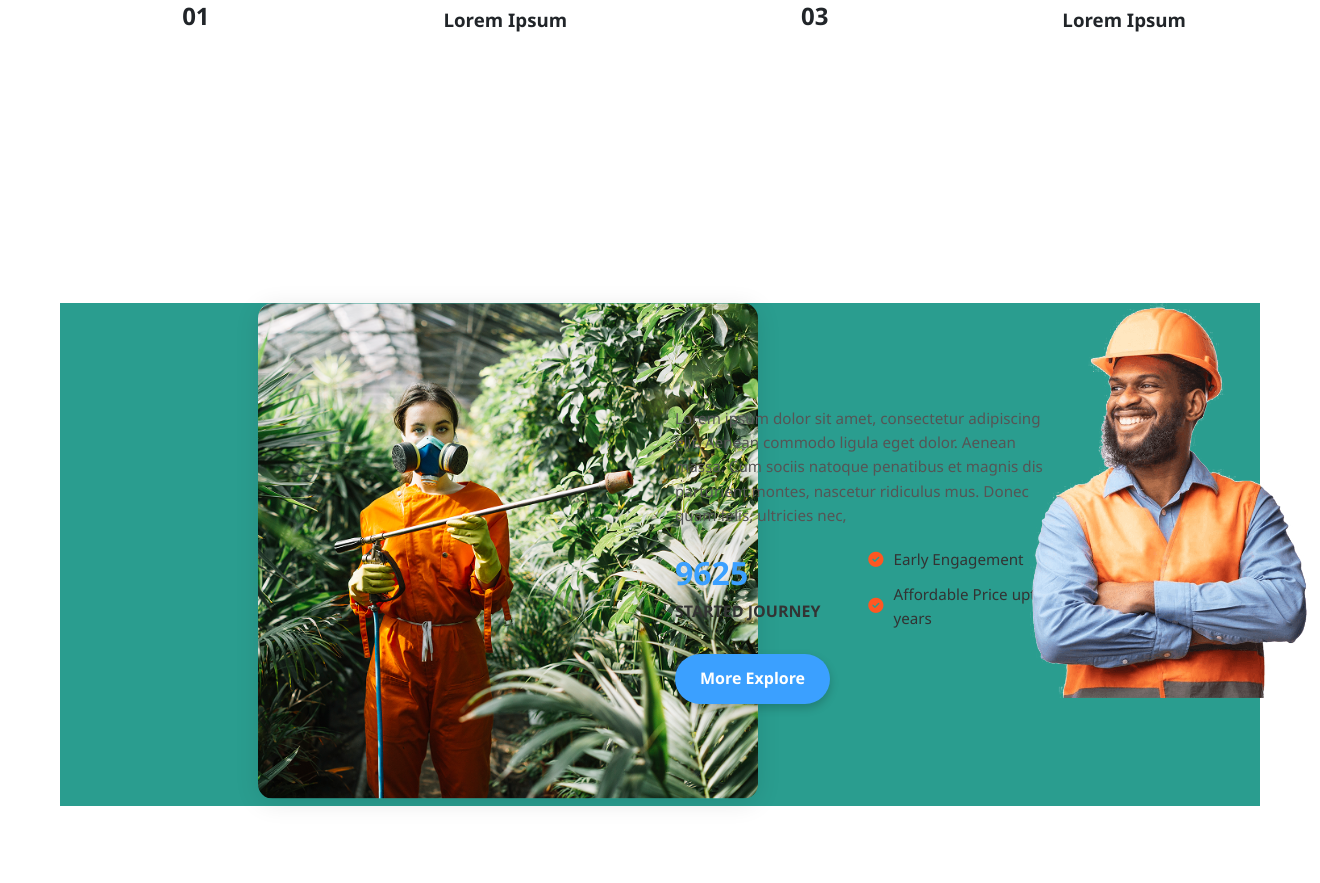
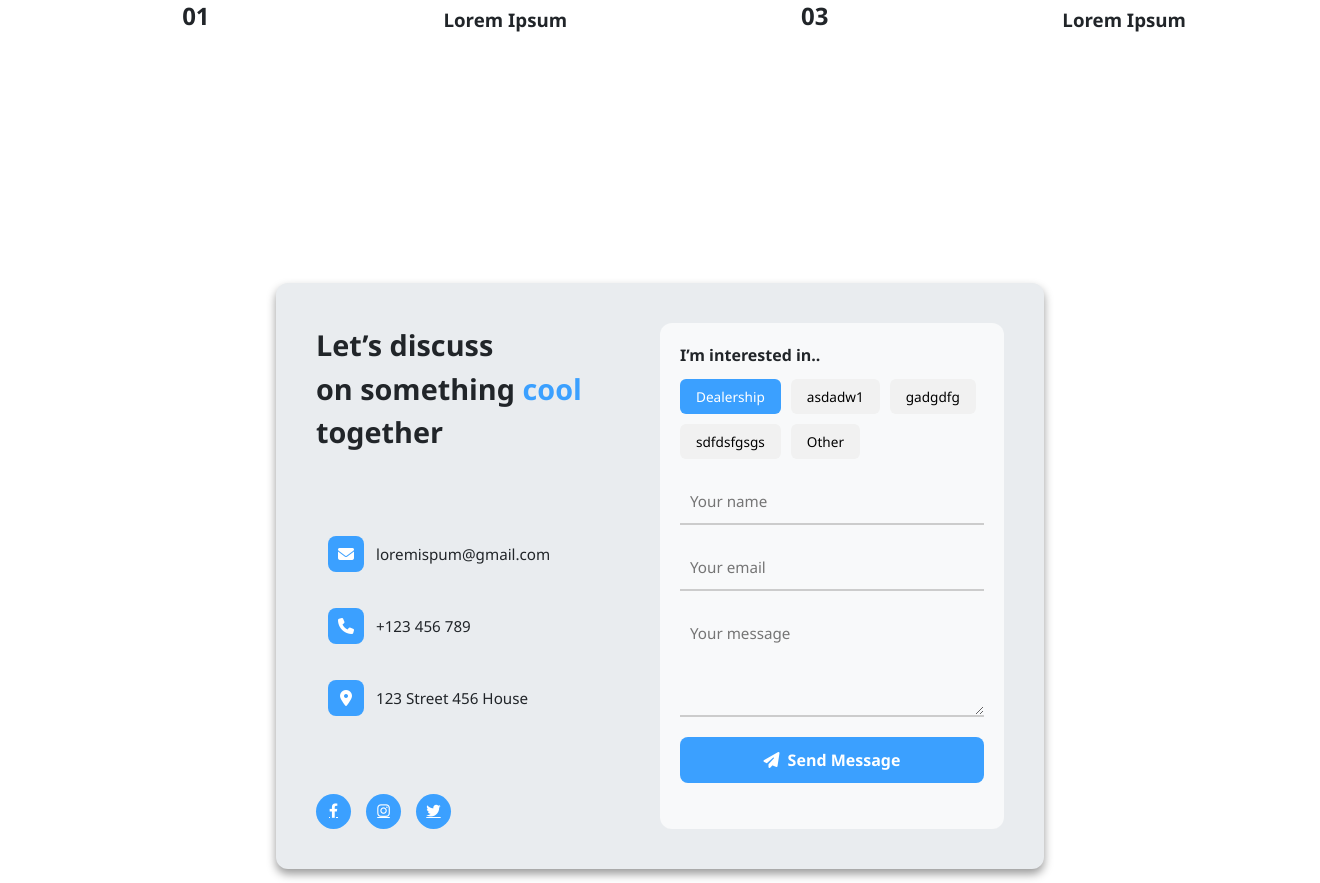
Before and after one commit to electrodragon/BeMotion, a PHP site: page / in a window 1320 px wide. Shown: the part 2915-3798 px from the top of the page. Run offline with PHP 8.4, Linux system fonts and the light colour scheme; style sheets or scripts are compiled from the project's sources.

Commit message:
get_dealership

```diff
--- /dev/null
+++ b/includes/get_dealership.php
@@ -0,0 +1,38 @@
+<section class="get-dealership-form">
+    <div class="get-dealership-container">
+        <div class="form-left">
+            <h2>Let’s discuss<br>on something <span class="highlight">cool</span><br>together</h2>
+            <ul class="contact-info">
+                <li><i class="fas fa-envelope"></i> loremispum@gmail.com</li>
+                <li><i class="fas fa-phone"></i> +123 456 789</li>
+                <li><i class="fas fa-map-marker-alt"></i> 123 Street 456 House</li>
+            </ul>
+            <div class="social-icons">
+                <a href="#"><i class="fab fa-facebook-f"></i></a>
+                <a href="#"><i class="fab fa-instagram"></i></a>
+                <a href="#"><i class="fab fa-twitter"></i></a>
+            </div>
+        </div>
+
+        <div class="form-right">
+            <form>
+                <p class="form-label">I’m interested in..</p>
+                <div class="interest-tags">
+                    <button type="button" class="active">Dealership</button>
+                    <button type="button">asdadw1</button>
+                    <button type="button">gadgdfg</button>
+                    <button type="button">sdfdsfgsgs</button>
+                    <button type="button">Other</button>
+                </div>
+
+                <input type="text" placeholder="Your name" required />
+                <input type="email" placeholder="Your email" required />
+                <textarea placeholder="Your message" rows="4" required></textarea>
+
+                <button type="submit" class="submit-btn">
+                    <i class="fas fa-paper-plane"></i> Send Message
+                </button>
+            </form>
+        </div>
+    </div>
+</section>
--- a/index.php
+++ b/index.php
@@ -15,6 +15,7 @@
     <?php include('includes/features.php'); ?>
     <?php include('includes/explore.php'); ?>
     <?php include('includes/dealership.php'); ?>
+    <?php include('includes/get_dealership.php'); ?>
     <?php include('includes/team.php'); ?>
     <?php include('includes/benefits.php'); ?>
     <?php include('includes/contact.php'); ?>
--- /dev/null
+++ b/scss/_get_dealership.scss
@@ -0,0 +1,187 @@
+.get-dealership-form {
+  background: white;
+  padding: 60px 20px;
+  width: 100%;
+  display: flex;
+  justify-content: center;
+
+  .get-dealership-container {
+    width: 60%;
+    background: var(--light-gray);
+    border-radius: 12px;
+    box-shadow: 0 5px 10px rgba(0, 0, 0, 0.4);
+    padding: 40px;
+    display: flex;
+    justify-content: space-between;
+    gap: 40px;
+    flex-wrap: wrap;
+
+    @media (max-width: 992px) {
+      flex-direction: column;
+      padding: 30px 20px;
+    }
+
+    .form-left {
+      flex: 1;
+      display: flex;
+      flex-direction: column;
+      justify-content: space-between;
+      gap: 50px;
+
+      h2 {
+        font-size: 1.8rem;
+        margin-bottom: 25px;
+        line-height: 1.5;
+
+        .highlight {
+          color: #3ba0ff;
+        }
+      }
+
+      .contact-info {
+        list-style: none;
+        padding: 0;
+        margin-bottom: 20px;
+        display: flex;
+        flex-direction: column;
+        gap: 20px;
+
+        li {
+          display: flex;
+          align-items: center;
+          font-size: 0.95rem;
+          padding: 8px 12px;
+          border-radius: 10px;
+          transition: background 0.3s ease;
+
+          &:hover {
+            background-color: #3ba0ff;
+            color: #fff;
+
+            i {
+              background-color: #fff;
+              color: #3ba0ff;
+            }
+          }
+
+          i {
+            background-color: #3ba0ff;
+            color: #fff;
+            padding: 10px;
+            border-radius: 8px;
+            margin-right: 12px;
+            font-size: 1rem;
+            width: 36px;
+            height: 36px;
+            display: flex;
+            justify-content: center;
+            align-items: center;
+            transition: background 0.3s ease, color 0.3s ease;
+          }
+        }
+      }
+
+
+      .social-icons {
+        display: flex;
+        gap: 15px;
+
+        a {
+          color: white;
+          background: #3ba0ff;
+          width: 35px;
+          height: 35px;
+          border-radius: 50%;
+          display: flex;
+          justify-content: center;
+          align-items: center;
+          font-size: 0.9rem;
+          transition: all 0.3s;
+
+          &:hover {
+            background: #0e7cd5;
+          }
+        }
+      }
+
+    }
+
+    .form-right {
+      flex: 1;
+      background: var(--light);
+      padding: 20px;
+      border-radius: 12px;
+
+      form {
+        display: flex;
+        flex-direction: column;
+
+        .form-label {
+          font-weight: bold;
+          margin-bottom: 10px;
+        }
+
+        .interest-tags {
+          display: flex;
+          flex-wrap: wrap;
+          gap: 10px;
+          margin-bottom: 20px;
+
+          button {
+            background: #f1f1f1;
+            border: none;
+            padding: 8px 16px;
+            border-radius: 6px;
+            font-size: 0.85rem;
+            cursor: pointer;
+            transition: 0.3s ease;
+
+            &.active,
+            &:hover {
+              background: #3ba0ff;
+              color: white;
+            }
+          }
+        }
+
+        input,
+        textarea {
+          padding: 12px 10px;
+          border: none;
+          border-bottom: 2px solid #ccc;
+          margin-bottom: 20px;
+          outline: none;
+          font-size: 0.95rem;
+          width: 100%;
+          background: transparent;
+          transition: 0.3s ease;
+
+          &:focus {
+            border-color: #3ba0ff;
+          }
+        }
+
+        .submit-btn {
+          background-color: #3ba0ff;
+          color: #fff;
+          border: none;
+          padding: 12px 20px;
+          border-radius: 8px;
+          font-size: 1rem;
+          font-weight: bold;
+          cursor: pointer;
+          transition: 0.3s ease;
+          display: flex;
+          align-items: center;
+          gap: 8px;
+          justify-content: center;
+
+          &:hover {
+            background-color: #0e7cd5;
+          }
+        }
+      }
+    }
+  }
+
+}
--- a/scss/app.scss
+++ b/scss/app.scss
@@ -5,6 +5,7 @@
 @import 'features';
 @import 'explore';
 @import 'dealership';
+@import 'get_dealership';
 @import 'team';
 @import 'benefits';
 @import 'contact';
```
